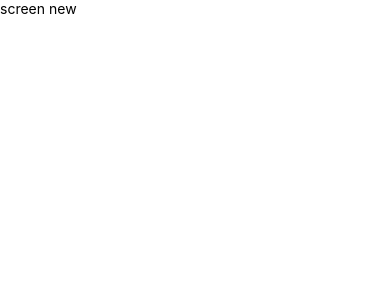
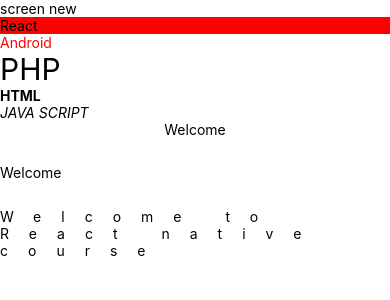
Before and after one commit to ishanEPR/React-Native-Beginer, a React Native app: screen / in a window 390 px wide. Shown: the top 300 px of the page. Built offline with nearby package versions, Linux system fonts and the light colour scheme.

Commit message:
style text component

```diff
--- a/App.js
+++ b/App.js
@@ -7,6 +7,14 @@
     return(
       <View>
           <Text>screen new </Text>
+          <Text style={{backgroundColor:'#ff0000'}}>React</Text>
+          <Text style={{color:'red'}}>Android</Text>
+          <Text style={{fontSize:30}}>PHP</Text>
+          <Text style={{fontWeight:'bold '}}>HTML</Text>
+          <Text style={{fontStyle:'italic'}}>JAVA SCRIPT</Text>
+          <Text style={{textAlign:'center'}}>Welcome</Text>
+          <Text style={{lineHeight:70}}>Welcome</Text>
+          <Text style={{letterSpacing:20}}>Welcome to React native course</Text>
       </View>
     );
   }
--- a/index.js
+++ b/index.js
@@ -3,7 +3,7 @@
  */
 
 import {AppRegistry} from 'react-native';
-import App from './Demo';
+import App from './App';
 import {name as appName} from './app.json';
 
 AppRegistry.registerComponent(appName, () => App);
```
